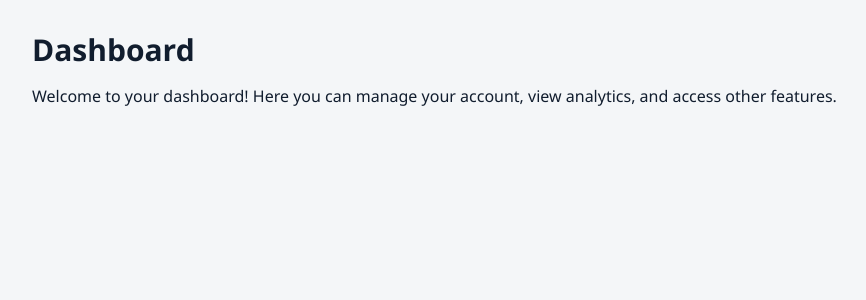
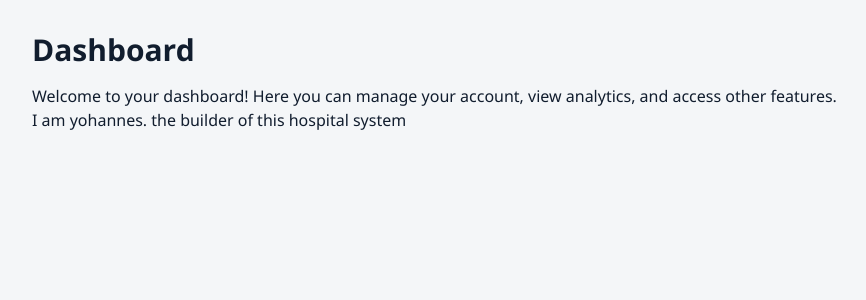
Before and after one commit to yohajoh/medix-hospital-management, a Next.js app in the folder apps/web/: page /dashboard in a window 1280 px wide. Shown: the top 300 px of the page, without its empty margins (0-866 px from the left). Built offline with nearby package versions, Linux system fonts and the light colour scheme.

Commit message:
fix(dashboard): improve paragraph formatting for better readability
Signed-off-by: yohajoh <ybelete490@gmail.com>

```diff
--- a/apps/web/app/dashboard/page.tsx
+++ b/apps/web/app/dashboard/page.tsx
@@ -2,10 +2,8 @@ export default function DashboardPage() {
   return (
     <div className="p-8">
       <h1 className="text-3xl font-bold mb-4">Dashboard</h1>
-      <p>
-        Welcome to your dashboard! Here you can manage your account, view
-        analytics, and access other features.
-      </p>
+      <p>Welcome to your dashboard! Here you can manage your account, view analytics, and access other features.</p>
+      <p>I am yohannes. the builder of this hospital system</p>
     </div>
   );
 }
```
